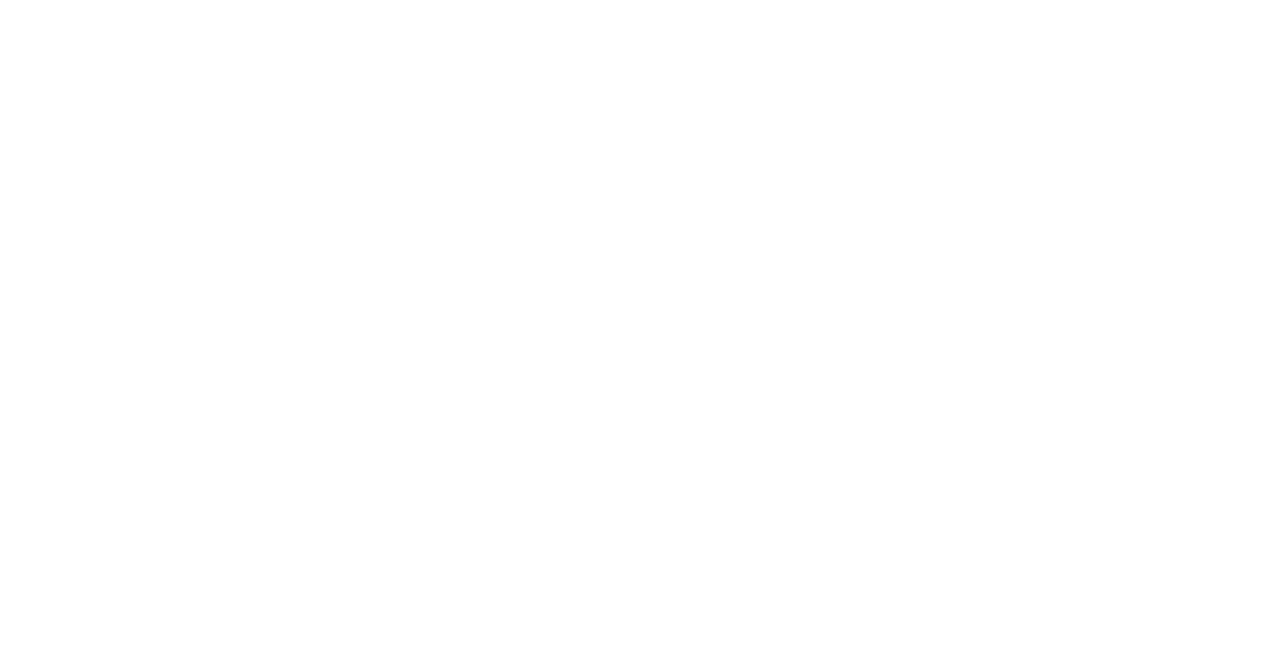
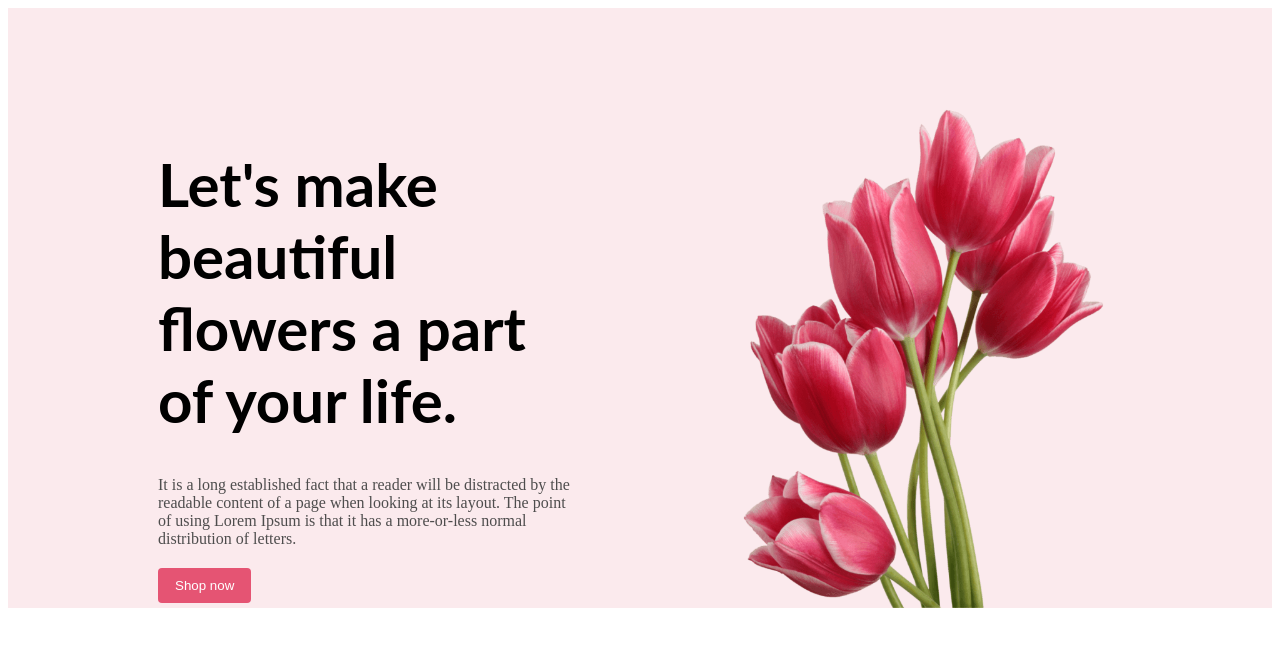
Before and after one commit to NaimaNITU/Beautiful_flower_shop_creation, a plain HTML site: page index.html in a window 1280 px wide. Drawn offline with Linux system fonts and the light colour scheme.

Commit message:
header section done

```diff
--- a/index.html
+++ b/index.html
@@ -4,8 +4,24 @@
     <meta charset="UTF-8">
     <meta name="viewport" content="width=device-width, initial-scale=1.0">
     <title>Beautiful flower shop creation</title>
+    <link rel="stylesheet" href="style.css">
 </head>
 <body>
 
+    <header>
+        <div class="banner">
+            <div class="left_side_of_banner">
+                <h1 class="banner_title">Let's make beautiful flowers a part of your life.</h1>
+                <p class="banner_description">It is a long established fact that a reader will be distracted by the
+                    readable
+                    content of a page when looking at its
+                    layout. The point of using Lorem Ipsum is that it has a more-or-less normal distribution of letters.
+                </p>
+                <button class="shop_now_btn">Shop now</button>
+            </div>
+            <img src="Flower Asset/pngwing 10.png" alt="" class="banner_flower">
+        </div>
+    </header>
+
 </body>
 </html>
--- a/style.css
+++ b/style.css
@@ -0,0 +1,32 @@
+/* width=1920, height=850 */
+/* Header releted styles...................................... */
+.banner {
+    display: flex;
+    background-color: #fbeaed;
+    padding: 100px 150px 0px 150px;
+    gap: 150px;
+}
+
+.banner_title {
+    font-family: 'Lato', sans-serif;
+    font-size: 60px;
+    font-weight: 230px;
+}
+
+.banner_description {
+    color: rgb(78, 77, 77);
+    margin-bottom: 20px;
+}
+
+.shop_now_btn {
+    background-color: #E55473;
+    color: white;
+    border: 0;
+    padding: 10px 17px;
+    border-radius: 4px;
+}
+
+.banner_flower {
+    height: 500px;
+    width: 435px;
+}
```
